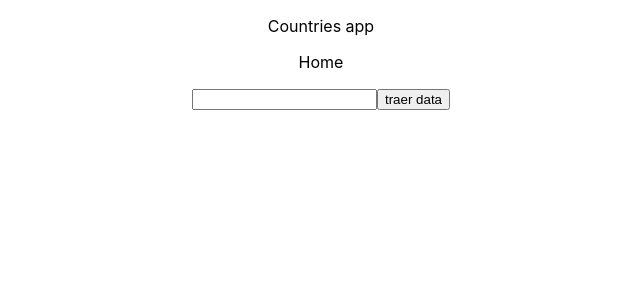
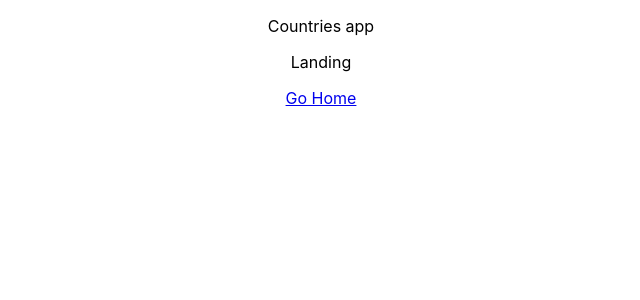
Before and after one commit to julian-ncanziani/countries, a React (Create React App) app: page / in a window 1280 px wide. Shown: the top 300 px of the page, without its empty margins (319-959 px from the left). Built offline with nearby package versions, Linux system fonts and the light colour scheme.

Commit message:
ruteo seteado

```diff
--- a/package.json
+++ b/package.json
@@ -11,10 +11,12 @@
     "@types/node": "^16.18.11",
     "@types/react": "^18.0.27",
     "@types/react-dom": "^18.0.10",
+    "@types/react-router-dom": "^5.3.3",
     "axios": "^1.3.1",
     "react": "^18.2.0",
     "react-dom": "^18.2.0",
     "react-redux": "^8.0.5",
+    "react-router-dom": "^6.8.0",
     "react-scripts": "5.0.1",
     "typescript": "^4.9.5",
     "web-vitals": "^2.1.4"
--- a/src/App.tsx
+++ b/src/App.tsx
@@ -1,15 +1,29 @@
 import React from 'react';
-import logo from './logo.svg';
+import { createBrowserRouter, RouterProvider} from 'react-router-dom';
 import './App.css';
 
-//components
+//componentes
 import Home from './pages/Home';
+import Landing from './pages/Landing';
+
+const router = createBrowserRouter([
+  {
+    path: '/',
+    element: <Landing/>
+  },
+  {
+    path: '/home',
+    element: <Home/>,
+    children: []
+  }
+]);
 
 function App() {
   return (
     <div className="App">
       <p>Countries app</p>
-      <Home/>
+      <RouterProvider router={router}/>
+
     </div>
   );
 }
--- a/src/index.tsx
+++ b/src/index.tsx
@@ -6,14 +6,15 @@ import reportWebVitals from './reportWebVitals';
 import { Provider } from 'react-redux';
 import store from './redux/store';
 
+
 const root = ReactDOM.createRoot(
   document.getElementById('root') as HTMLElement
 );
 root.render(
   <React.StrictMode>
     <Provider store={store}>
-      <App />
-    </Provider>
+        <App />
+      </Provider>
   </React.StrictMode>
 );
 
--- a/src/pages/Home.tsx
+++ b/src/pages/Home.tsx
@@ -10,11 +10,9 @@ function Home(){
     const countries = AppUseSelector((state)=>state.countries.countriesList);
     const dispatch = useAppDispatch();
     const [countryName, setName]= useState<string>('');
-    console.log(countryName);
 
 
-
-    return(
+   return(
         <>
         <p>Home</p>
         <input type="text" onChange={(event)=>setName(event.target.value)}/>
@@ -32,6 +30,7 @@ function Home(){
                     <hr/>
                 </div>
             })}
+
         </div>
         </>
     )
--- /dev/null
+++ b/src/pages/Landing.tsx
@@ -0,0 +1,11 @@
+import React from 'react';
+import { Link } from 'react-router-dom';
+
+function Landing(){
+    return(<div>
+        <p>Landing</p>
+        <Link to={'/home'}>Go Home</Link>
+    </div>)
+};
+
+export default Landing;
```
Also changed, not shown: 1 other file (tests, documents, lock files or other folders).
